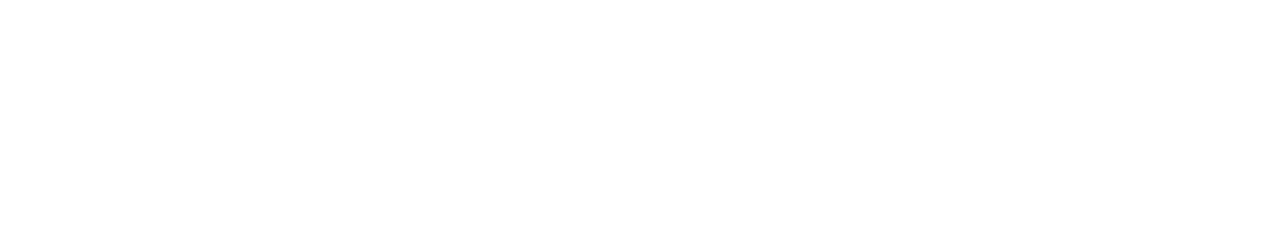
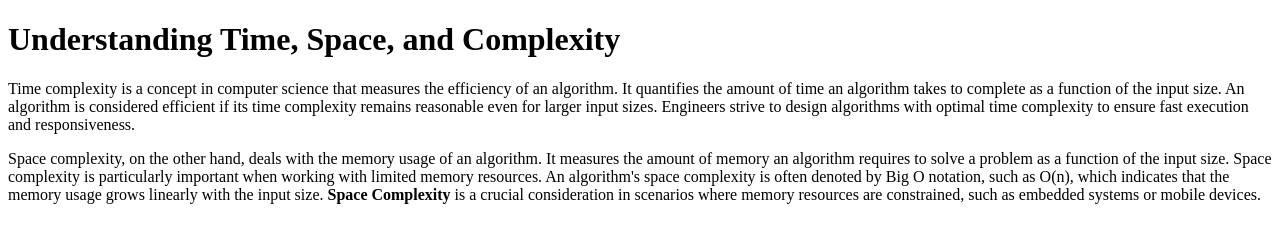
Before and after one commit to acciojob/time-and-space-complexity-shananasim16, a website: page main.html in a window 1280 px wide. Drawn offline with Linux system fonts and the light colour scheme.

Commit message:
created a submission

```diff
--- a/main.html
+++ b/main.html
@@ -1,16 +1,16 @@
 <!DOCTYPE html>
-
 <html>
-
 <head>
-	<link rel="stylesheet" href="styles.css">
+    <title>Time and Space Complexity</title>
 </head>
-
 <body>
-	<!-- the entire body must be written by student -->
-    <script type="text/javascript" src="./script.js">
-</script>
-
+    <h1>Understanding Time, Space, and Complexity</h1>
+    <p>
+        Time complexity is a concept in computer science that measures the efficiency of an algorithm. It quantifies the amount of time an algorithm takes to complete as a function of the input size. An algorithm is considered efficient if its time complexity remains reasonable even for larger input sizes. Engineers strive to design algorithms with optimal time complexity to ensure fast execution and responsiveness.
+    </p>
+    <p>
+        Space complexity, on the other hand, deals with the memory usage of an algorithm. It measures the amount of memory an algorithm requires to solve a problem as a function of the input size. Space complexity is particularly important when working with limited memory resources. An algorithm's space complexity is often denoted by Big O notation, such as O(n), which indicates that the memory usage grows linearly with the input size.
+        <b>Space Complexity</b> is a crucial consideration in scenarios where memory resources are constrained, such as embedded systems or mobile devices.
+    </p>
 </body>
-
 </html>
```
